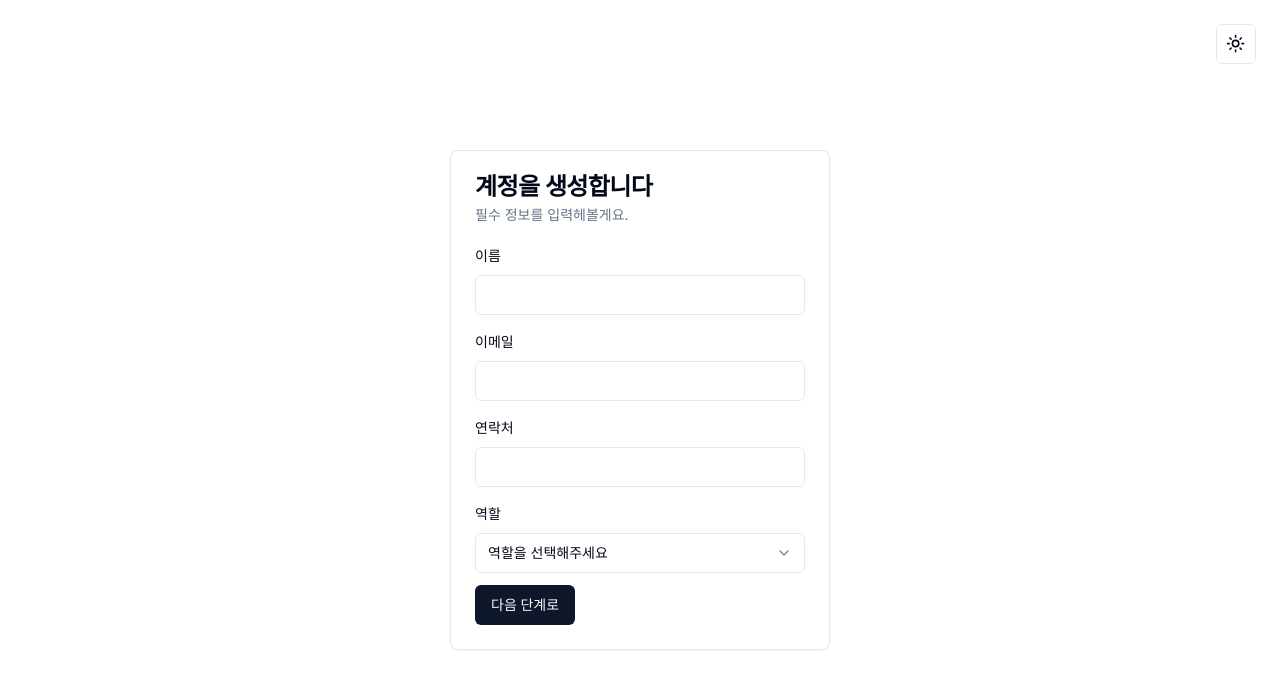
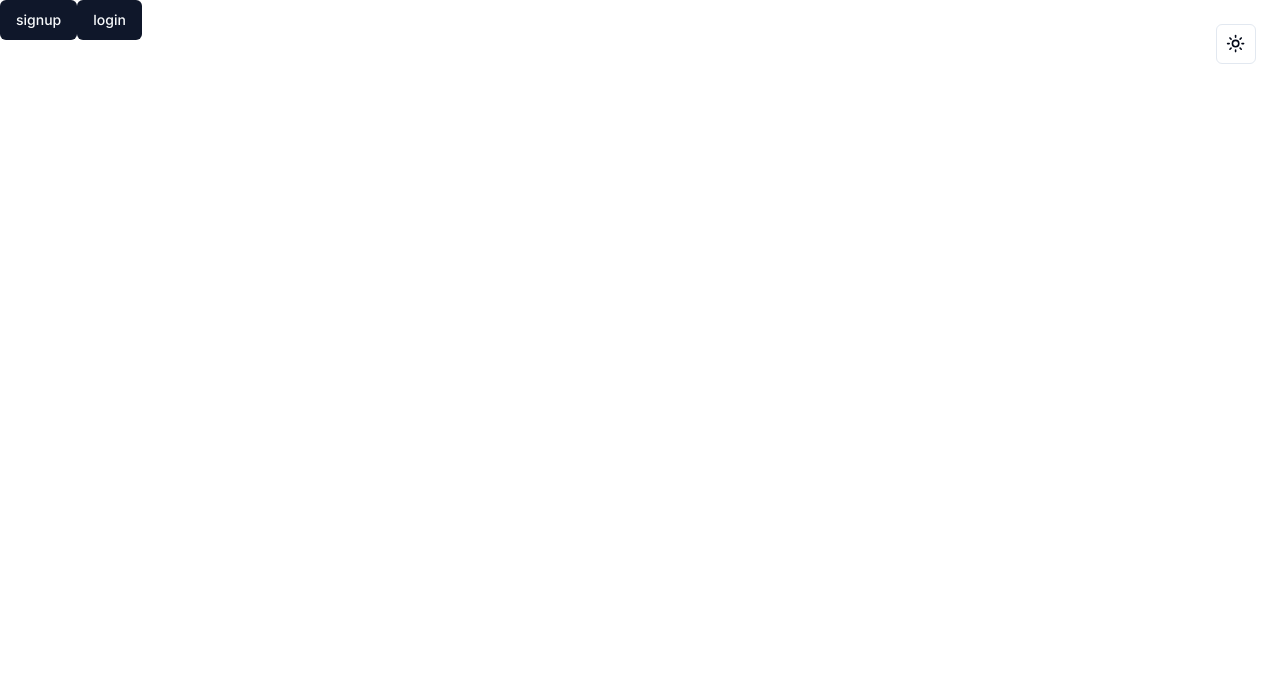
Before and after one commit to kangsinbeom/dev-camp, a Next.js app: page / in a window 1280 px wide. Shown: the top 688 px of the page. Built offline with nearby package versions, Linux system fonts and the light colour scheme.

Commit message:
dir: app routing을 이용한 폴더 구조 변경
page, layout, template 학습 및 routing group 적용

```diff
--- a/src/app/(auth)/layout.tsx
+++ b/src/app/(auth)/layout.tsx
@@ -1,7 +1,17 @@
 import React from "react";
 
-const Authlayout = () => {
-  return <div></div>;
+const Authlayout = ({ children }: { children: React.ReactNode }) => {
+  return (
+    <section>
+      <div className="min-h-screen">
+        <div className="absolute -translate-x-1/2 -translate-y-1/2 top-1/2 left-1/2">
+          <div className="rounded-lg border bg-card text-card-foreground shadow-sm w-[380px]">
+            {children}
+          </div>
+        </div>
+      </div>
+    </section>
+  );
 };
 
 export default Authlayout;
--- a/src/app/(auth)/signup/page.tsx
+++ b/src/app/(auth)/signup/page.tsx
@@ -1,7 +1,22 @@
+import SignupForm from "@/app/components/signup/SignupForm";
 import React from "react";
 
 const SignupPage = () => {
-  return <div>SignupPage</div>;
+  return (
+    <>
+      <div className="flex flex-col space-y-1.5 p-6">
+        <h3 className="text-2xl font-semibold leading-none tracking-tight">
+          계정을 생성합니다
+        </h3>
+        <p className="text-sm text-muted-foreground">
+          필수 정보를 입력헤볼게요.
+        </p>
+      </div>
+      <div className="pt-0 p-6">
+        <SignupForm />
+      </div>
+    </>
+  );
 };
 
 export default SignupPage;
--- a/src/app/components/signup/First.tsx
+++ /dev/null
@@ -1,23 +0,0 @@
-import { InputField } from "../shared/InputField";
-import { SelectField } from "../shared/SelectField";
-
-interface FirstProps {
-  isFirst: boolean;
-}
-
-const First = ({ isFirst }: FirstProps) => {
-  return (
-    <div className={`${isFirst ? null : "-translate-x-full ease-in-out"}`}>
-      <InputField id="name" label="이름" type="text" isTop={true} />
-      <InputField id="email" label="이메일" type="email" />
-      <InputField id="phone" label="연락처" type="tel" />
-      <SelectField
-        label="역할"
-        items={["관리자", "일반 사용자"]}
-        placeholder="역할을 선택해주세요"
-      />
-    </div>
-  );
-};
-
-export default First;
--- a/src/app/components/signup/Secound.tsx
+++ /dev/null
@@ -1,20 +0,0 @@
-import React from "react";
-import { InputField } from "../shared/InputField";
-interface FirstProps {
-  isFirst: boolean;
-}
-
-const Secound = ({ isFirst }: FirstProps) => {
-  return (
-    <div
-      className={`space-y-3 absolute top-0 left-0 right-0 ${
-        isFirst ? "translate-x-full" : null
-      }`}
-    >
-      <InputField id="password" label="비밀번호" type="password" isTop={true} />
-      <InputField id="CheckPassword" label="비밀번호 확인" type="password" />
-    </div>
-  );
-};
-
-export default Secound;
--- a/src/app/layout.tsx
+++ b/src/app/layout.tsx
@@ -26,6 +26,9 @@ export default function RootLayout({
           disableTransitionOnChange
         >
           {children}
+          <div className="absolute top-6 right-6">
+            <ModeToggle />
+          </div>
         </ThemeProvider>
       </body>
     </html>
--- a/src/app/page.tsx
+++ b/src/app/page.tsx
@@ -1,13 +1,17 @@
+import Link from "next/link";
 import { ModeToggle } from "./components/shared/ModeToggle";
 import SignupPage from "./components/signup";
+import { Button } from "@/components/ui/button";
 
 export default function Home() {
   return (
     <main className="min-h-screen">
-      <SignupPage />
-      <div className="absolute top-6 right-6">
-        <ModeToggle />
-      </div>
+      <Link href="/signup">
+        <Button>signup</Button>
+      </Link>
+      <Link href="/login">
+        <Button>login</Button>
+      </Link>
     </main>
   );
 }
```
